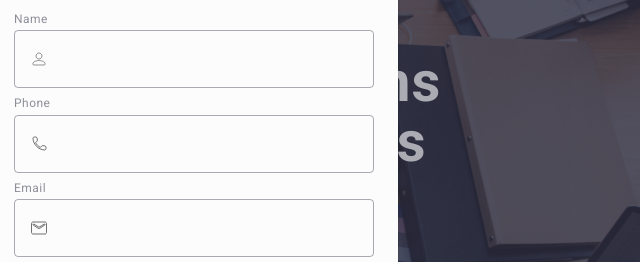
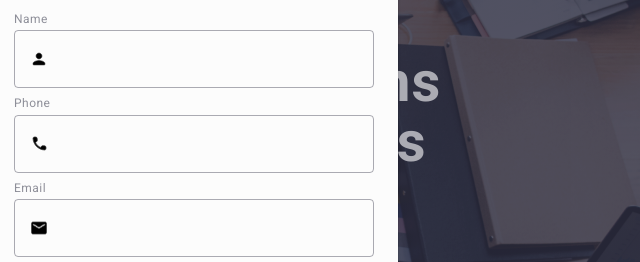
Before and after one commit to MarianaSafiulin/goit-markup-hw-05, a plain HTML site: page index.html in a window 1280 px wide. Shown: the part 208-470 px from the top of the page, 446-1086 px from the left. Drawn offline with nearby package versions, Linux system fonts and the light colour scheme.

Commit message:
goit-markup-hw-05

```diff
--- a/css/style.css
+++ b/css/style.css
@@ -669,7 +669,6 @@ ol {
   position: relative;
 }
 .modal-icons {
-  fill: transparent;
   stroke: #404040;
   position: absolute;
   left: 16px;
```
